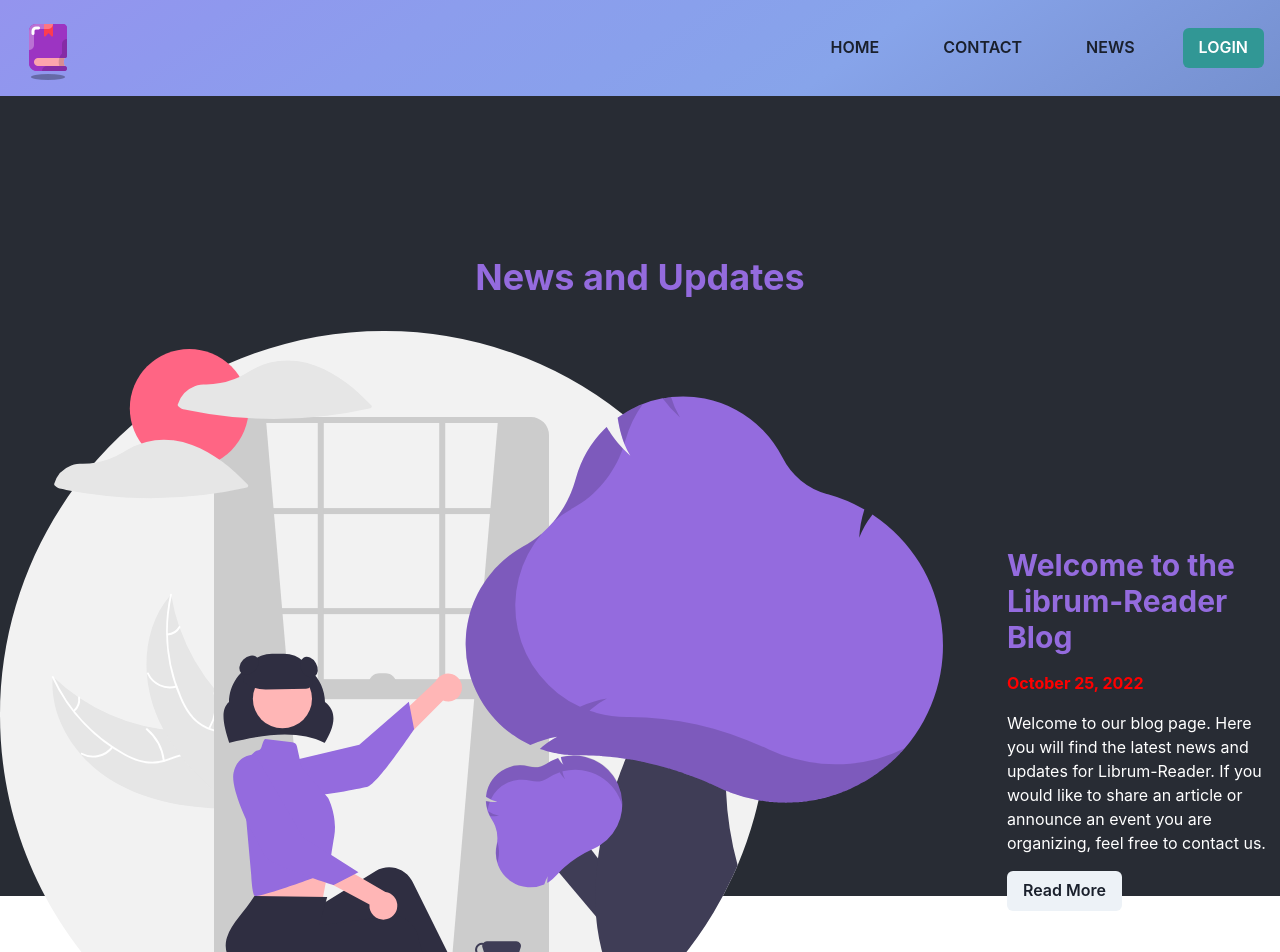
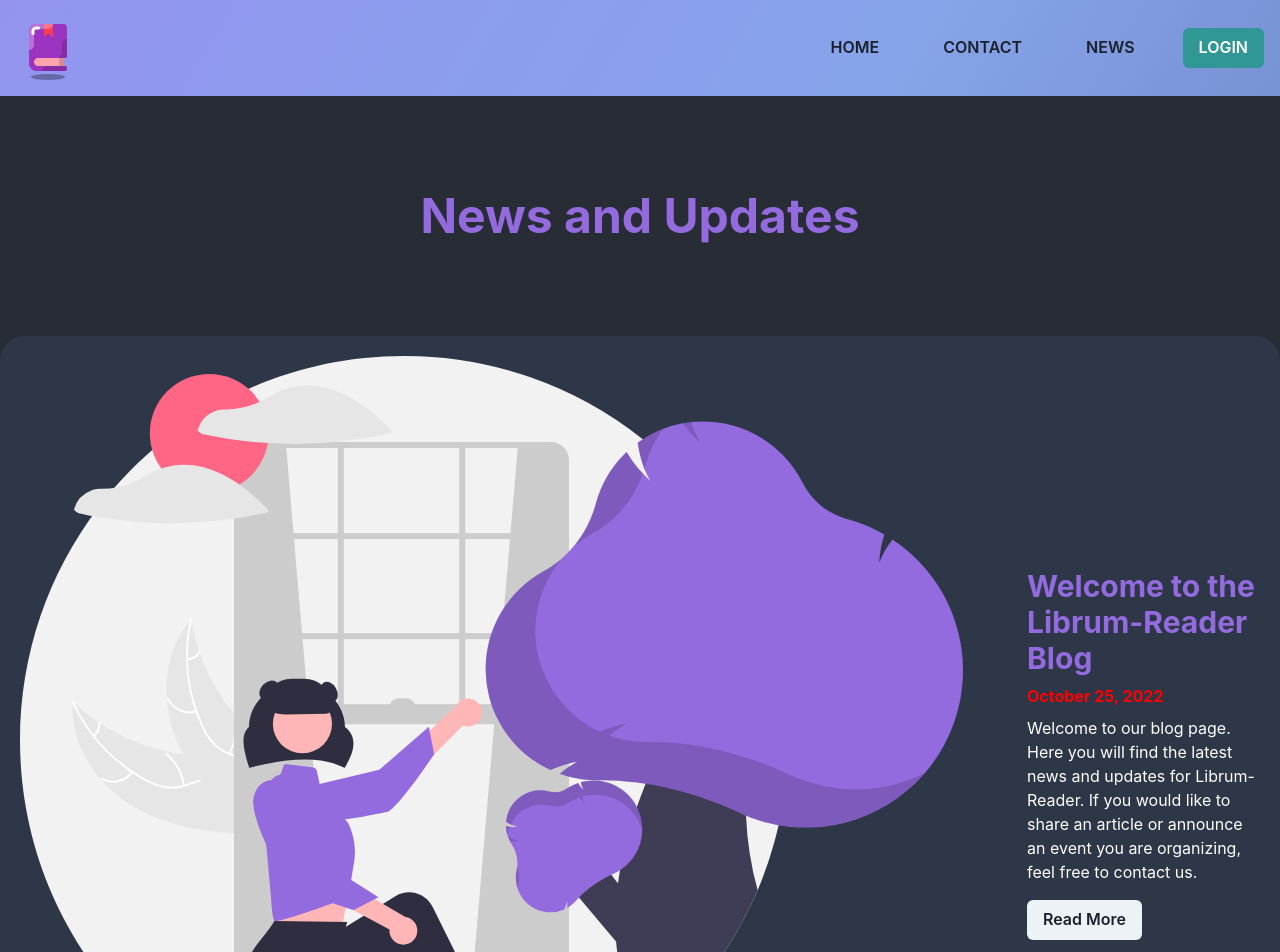
Before and after one commit to Librum-Reader/Librum-Website, a Next.js app: page /news in a window 1280 px wide. Shown: the top 952 px of the page. Built offline with nearby package versions, Linux system fonts and the light colour scheme.

Commit message:
Add cards to NewsItems

```diff
--- a/app/components/NewsItems.jsx
+++ b/app/components/NewsItems.jsx
@@ -1,11 +1,26 @@
 "use client";
-import { Flex, Heading, Image, Text, Button } from "@chakra-ui/react";
+import {
+	Flex,
+	Heading,
+	Image,
+	Text,
+	Button,
+	VStack,
+	Card,
+	CardBody,
+} from "@chakra-ui/react";
 
 const NewsItems = (props) => {
 	return (
-    <Flex maxW="1300px" gap="4rem" align="center" mb="4rem">
-      <Image src="/news/news.svg" className="news-image" />
-      <Flex direction="column" gap="1rem">
+		<Card bgColor="gray.700" borderRadius="3xl">
+			<CardBody>
+				<Flex maxW="1300px" gap="4rem" align="center">
+					<Image
+						alt="news item illustration"
+						src="/news/news.svg"
+						className="news-image"
+					/>
+					<VStack direction="column" spacing={2} align="flex-start">
 						<Heading as="h3" size="lg" color="#946bde">
 							{props.title}
 						</Heading>
@@ -13,9 +28,13 @@
 							{props.date}
 						</Text>
 						<Text color="white">{props.body}</Text>
-        <Button alignSelf="self-start">Read More</Button>
+						<Button mt={2} alignSelf="self-start">
+							Read More
+						</Button>
+					</VStack>
 				</Flex>
-    </Flex>
+			</CardBody>
+		</Card>
 	);
 };
 
--- a/app/components/ui/Container.jsx
+++ b/app/components/ui/Container.jsx
@@ -5,6 +5,7 @@
 		<Flex
 			direction="column"
 			bgGradient="linear(to-br, #9494ee, #8f98ee, #8c9ded,#89a0ec,#87a4ea,#7f9add,#7691d0,#6e87c3,#5d6fa8,#4c578e,#3b4175,#2b2c5c)"
+			height="100%"
 		>
 			{props.children}
 		</Flex>
--- a/app/components/ui/Navbar.jsx
+++ b/app/components/ui/Navbar.jsx
@@ -13,7 +13,7 @@
 		text: "CONTACT",
 	},
 	{
-		href: "/",
+		href: "/news",
 		text: "NEWS",
 	},
 ];
--- a/app/news/page.jsx
+++ b/app/news/page.jsx
@@ -1,15 +1,16 @@
 "use client";
-import { Flex, Box, Heading, Text } from "@chakra-ui/react";
+import { Flex, Box, Heading, Text, VStack } from "@chakra-ui/react";
 import NewsItems from "../components/NewsItems";
 
 const News = () => {
 	return (
-    <Flex background="#282c34" align="center" direction="column" h="100vh">
-      <Box maxW="1300px" align="center">
-        <Heading as="h2" color="#946bde" mt="10rem" mb="2rem">
+		<Flex background="#282c34" align="center" direction="column">
+			<Box>
+				<Heading size="2xl" color="#946bde" mt={24} mb={24}>
 					News and Updates
 				</Heading>
 			</Box>
+			<VStack spacing={8} mb={8}>
 				<NewsItems
 					title="Welcome to the Librum-Reader Blog"
 					date="October 25, 2022"
@@ -22,6 +23,7 @@
 					date="October 23, 2022"
 					body="So, as you can tell, the beta version of the website is live. Many more features are to come for this iteration. In the meanwhile, feel free to browse through our pages and download the latest version of Librum. Report any bugs or issues to us via our contact page which is up and running"
 				/>
+			</VStack>
 		</Flex>
 	);
 };
```
Lines whose indentation alone changed are shown as unchanged.
